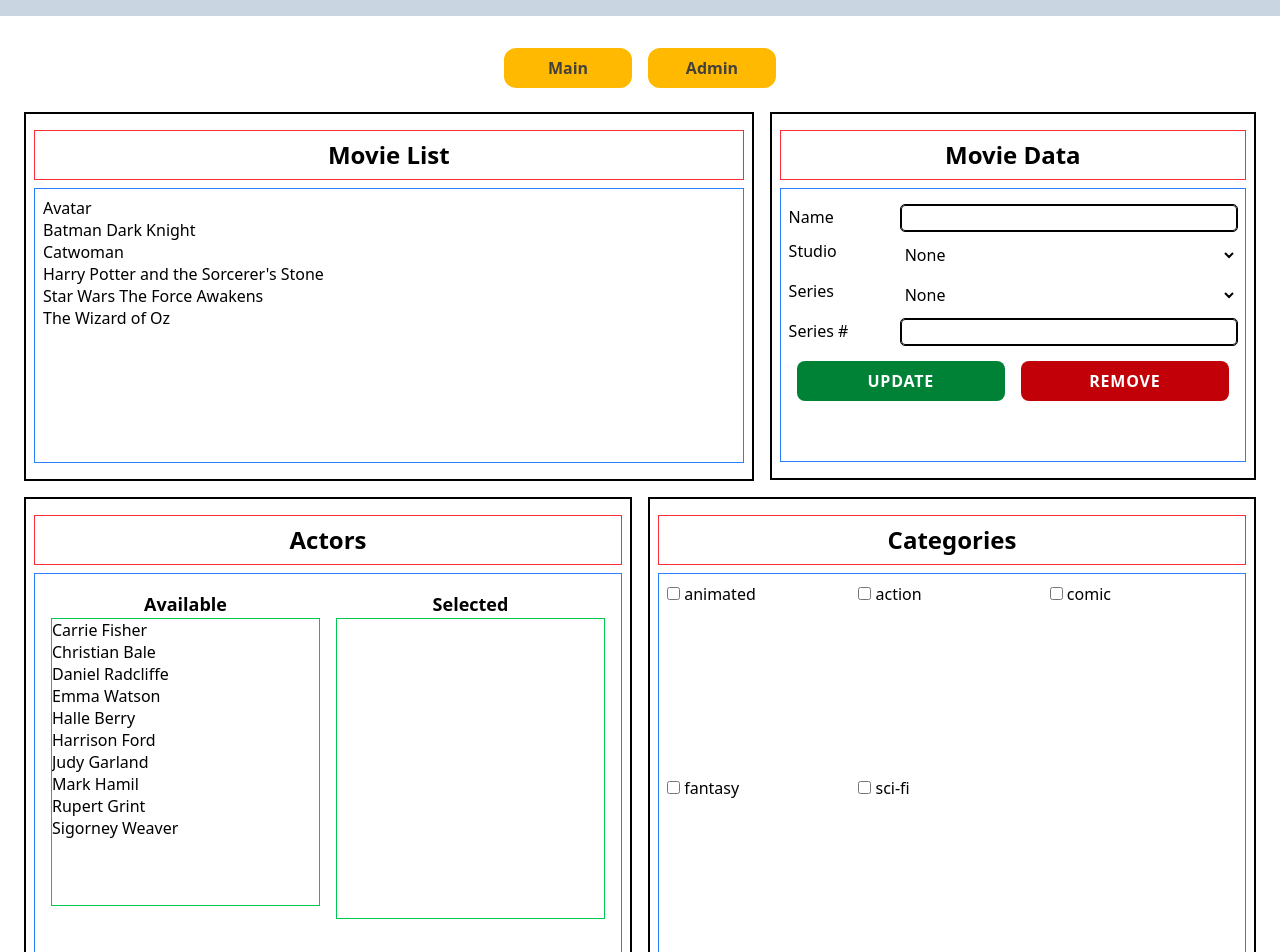
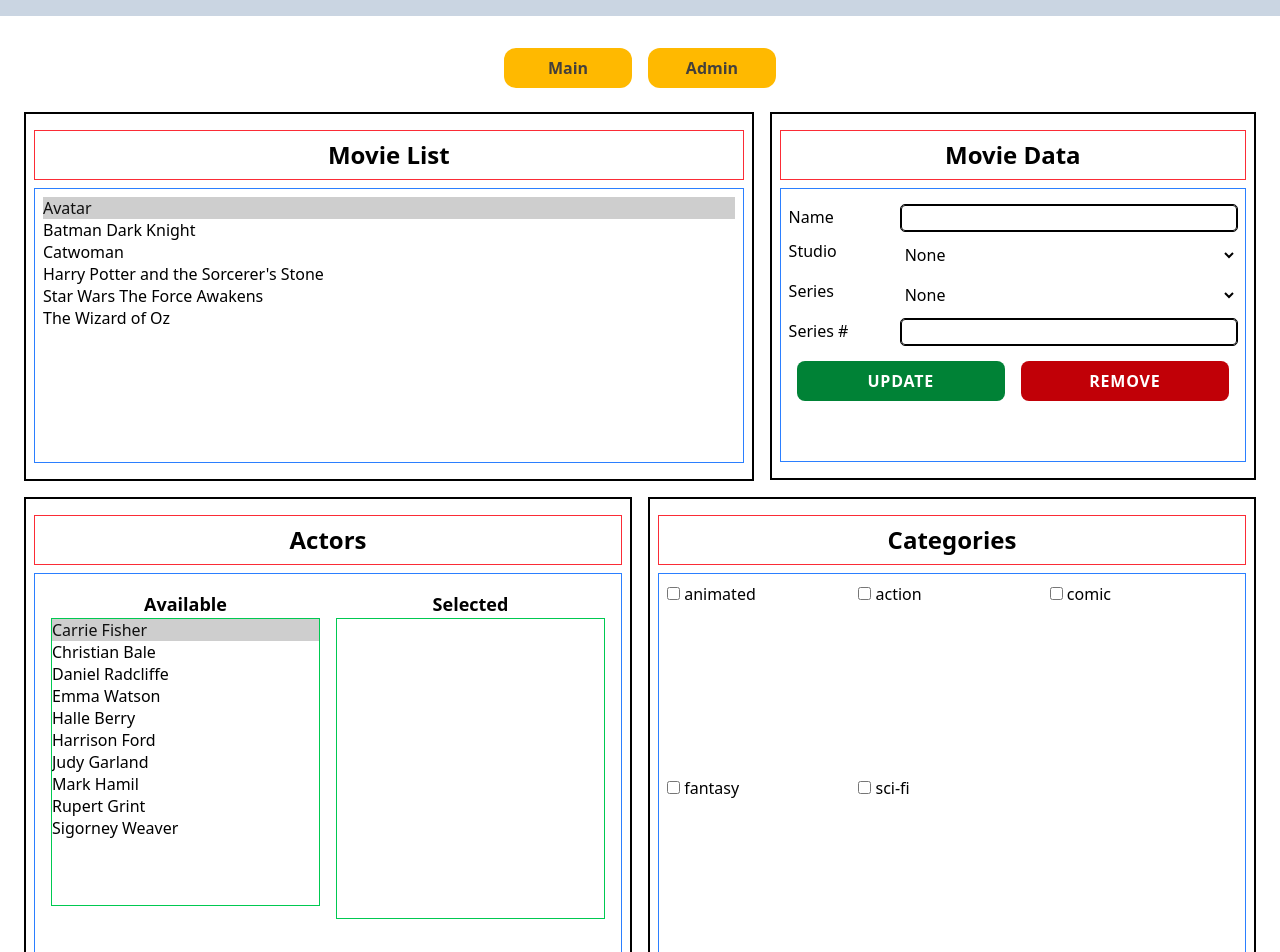
Before and after one commit to BenIlias/MovieManagerApp, a React app in the folder Frontend/: page / in a window 1280 px wide. Shown: the top 952 px of the page. Built offline with nearby package versions, Linux system fonts and the light colour scheme; the HTML template or start-up script is replaced by a standard one.

Commit message:
complete Formik form state integration

```diff
--- a/Frontend/src/components/ActorSelector.tsx
+++ b/Frontend/src/components/ActorSelector.tsx
@@ -2,27 +2,30 @@ import { useContext } from "react";
 import ActorSelectorList from "./ActorSelectorList";
 import MovieSection from "./MovieSection";
 import stateContext from "../types/stateContext";
+import { Field } from "formik";
+import type { MovieSectionProps } from "../types/state";
 
-const ActorSelector = () => {
+const ActorSelector = ({formik}: MovieSectionProps) => {
   const {state, dispatch} = useContext(stateContext)
 
   const actorElement = state.actors.map((ele, index) => {
-    return <option key={index}>{ele}</option>
+    return <option key={index} value={ele}>{ele}</option>
   })
 
   return (
     <MovieSection title="Actors">
       <div className="flex h-96">
         <ActorSelectorList title="Available">
-          <select className="border border-green-500 w-full" size={13}>
+          <Field as="select" name="movieActorAvailableId" className="border border-green-500 w-full" size={13}>
             {actorElement}
-          </select>
+          </Field>
         </ActorSelectorList>
 
         <ActorSelectorList title="Selected">
-          <select className="border border-green-500 w-full" size={13}>
+          <Field as="select" name="movieActorSelectedId" className="border border-green-500 w-full" size={13}>
 
-          </select>
+          </Field>
+
         </ActorSelectorList>
       </div>
     </MovieSection>
--- a/Frontend/src/components/CategorySelector.tsx
+++ b/Frontend/src/components/CategorySelector.tsx
@@ -1,13 +1,15 @@
 import { useContext } from "react";
 import MovieSection from "./MovieSection";
 import stateContext from "../types/stateContext";
+import { Field } from "formik";
+import type { MovieSectionProps } from "../types/state";
 
-const CategorySelector = () => {
+const CategorySelector = ({formik}: MovieSectionProps) => {
   const {state, dispatch} = useContext(stateContext)
 
   const categoryEle = state.categories.map((ele, index) => {
     return <label key={index}>
-             <input type="checkbox" /> {ele}
+             <Field type="checkbox" name="movieCategories" value={ele}/> {ele}
            </label>
   })
   return (
@@ -19,4 +21,6 @@ const CategorySelector = () => {
   );
 };
 
+
+
 export default CategorySelector;
--- a/Frontend/src/components/MovieData.tsx
+++ b/Frontend/src/components/MovieData.tsx
@@ -2,44 +2,44 @@ import { useContext } from "react";
 import MovieDataFormRow from "./MovieDataFormRow";
 import MovieSection from "./MovieSection";
 import stateContext from "../types/stateContext";
+import { Field } from "formik";
+import type { MovieSectionProps } from "../types/state";
 
-const MovieData = () => {
-  const {state, dispatch} = useContext(stateContext)
+const MovieData = ({formik}: MovieSectionProps) => {
+  const { state, dispatch } = useContext(stateContext)
 
   const studioElem = state.movieStudios.map((ele, index) => {
-    return <option key={index}>{ele}</option>
+    return <option key={index} value={ele}>{ele}</option>
   })
 
   const seriesElem = state.movieSeries.map((ele, index) => {
-    return <option key={index}>{ele}</option>
+    return <option key={index} value={ele}>{ele}</option>
   })
 
 
   return (
     <MovieSection title="Movie Data">
       <div className="h-64">
-        <form>
           <fieldset>
             <div>
               <MovieDataFormRow title="Name">
-                <input className="movie-data-input" type="text" />
+                <Field className="movie-data-input" type="text" name="movieId"/>
               </MovieDataFormRow>
               <MovieDataFormRow title="Studio">
-                <select className="py-1 rounded-lg w-full">
-                 <option>None</option>
+                <Field as="select" className="py-1 rounded-lg w-full" name="movieStudioId">
+                  <option value="None">None</option>
                   {studioElem}
-                </select>
+                </Field>
             </MovieDataFormRow>
 
             <MovieDataFormRow title="Series">
-                <select className="py-1 rounded-lg w-full">
-                  <option>None</option>
+              <Field as="select" className="py-1 rounded-lg w-full" name="movieSeriesId">
+                <option value="None">None</option>
                 {seriesElem}
-                </select>
+              </Field>
             </MovieDataFormRow>
-
             <MovieDataFormRow title="Series #">
-                <input className="movie-data-input" type="text" />
+              <Field className="movie-data-input" type="text" name="movieSeriesNumber"/>
             </MovieDataFormRow>
 
             <div className="flex my-4">
@@ -59,9 +59,8 @@ const MovieData = () => {
             </div>
           </div>
         </fieldset>
-        </form>
     </div>
-    </MovieSection>
+    </MovieSection >
   );
 };
 
--- a/Frontend/src/components/MovieList.tsx
+++ b/Frontend/src/components/MovieList.tsx
@@ -1,18 +1,22 @@
 import { useContext } from "react";
 import MovieSection from "./MovieSection";
 import stateContext from "../types/stateContext";
+import { Field, type FormikProps } from "formik";
+import type { FormikMainFormTypes, MovieSectionProps } from "../types/state";
 
-const MovieList = () => {
+
+
+const MovieList = ({formik}: MovieSectionProps) => {
   const {state, dispatch} = useContext(stateContext)
 
   const movieEle = state.movies.map((ele, index) => {
-    return <option key={index}>{ele}</option>
+    return <option key={index} value={index}>{ele}</option>
   })
   return (
     <MovieSection title="Movie List">
-      <select className="h-64 w-full" size={10}>
+      <Field as="select" className="h-64 w-full" size={10} {...formik.getFieldProps('movieName')}>
         {movieEle}
-      </select>
+      </Field>
     </MovieSection>
   );
 };
--- a/Frontend/src/pages/MainPage.tsx
+++ b/Frontend/src/pages/MainPage.tsx
@@ -1,29 +1,43 @@
+import { Formik, type FormikHelpers } from "formik";
 import ActorSelector from "../components/ActorSelector";
 import CategorySelector from "../components/CategorySelector";
 import MovieData from "../components/MovieData";
 import MovieList from "../components/MovieList";
+import type { FormikMainFormTypes } from "../types/state";
+import { initialMainFormValues } from "../states/initialState";
 
 const MainPage = () => {
+
+  const onSubmit = (values: FormikMainFormTypes, helper: FormikHelpers<FormikMainFormTypes>) => {
+    console.log(values)
+  }
+
+
   return (
-    <>
+
+    <Formik initialValues={initialMainFormValues} onSubmit={onSubmit}>
+      {(formik) => (
+       <form onSubmit={formik.handleSubmit}>
         <div className="lg:flex">
             <div className="m-2 lg:w-3/5">
-          <MovieList />
+              <MovieList formik={formik}/>
             </div>
             <div className="m-2 lg:w-2/5">
-          <MovieData />
+              <MovieData formik={formik}/>
             </div>
           </div>
 
           <div className="lg:flex">
             <div className="m-2 lg:w-1/2">
-          <ActorSelector />
+              <ActorSelector formik={formik}/>
             </div>
             <div className="m-2 lg:w-1/2">
-          <CategorySelector />
+              <CategorySelector formik={formik} />
             </div>
           </div>
-    </>
+       </form>
+      )}
+    </Formik>
   );
 };
 
--- a/Frontend/src/states/initialState.ts
+++ b/Frontend/src/states/initialState.ts
@@ -1,7 +1,7 @@
-import type { FormikSubmitType, StateType } from "../types/state";
+import type { FormikMainFormTypes, FormikAdminFormTypes, StateType } from "../types/state";
 // InitialStates for Reducer :
 
-export const initialState : StateType= {
+export const initialState: StateType = {
     actors: [
         "Carrie Fisher",
         "Christian Bale",
@@ -40,7 +40,18 @@ export const initialState : StateType= {
 
 // InitialStates for Formik Values (Admin Form) :
 
-export const initialSubmitFormik: FormikSubmitType = {
+export const initialSubmitFormik: FormikAdminFormTypes = {
     value: '',
     selection: 'actor'
-  }
+}
+
+export const initialMainFormValues: FormikMainFormTypes = {
+    movieId: "",                 // if text input (or remove if not used)
+    movieName: "",
+    movieStudioId: "",
+    movieSeriesId: "",
+    movieSeriesNumber: "",
+    movieActorAvailableId: "",
+    movieActorSelectedId: "",
+    movieCategories: []
+}
```
Also changed, not shown: Frontend/src/types/state.ts (+29 -18 lines). Lines whose indentation alone changed are shown as unchanged.
